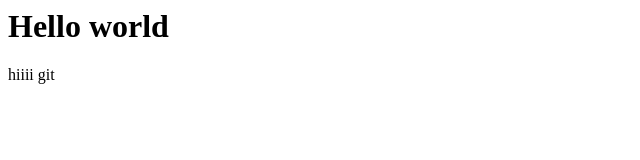
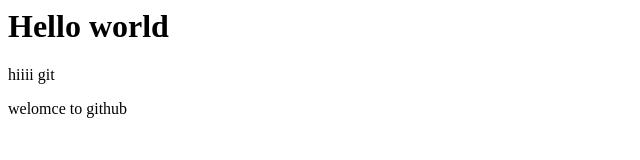
Before and after one commit to Komalakaranam/First-repo, a plain HTML site: page index.html in a window 1280 px wide. Shown: the whole page, without its empty margins (0-640 px from the left). Drawn offline with Linux system fonts and the light colour scheme.

Commit message:
Added a index.html

```diff
--- a/index.html
+++ b/index.html
@@ -1,2 +1,3 @@
 <h1>Hello world</h1>
 <p>hiiii git</p>
+<p>welomce to github</p>
```
